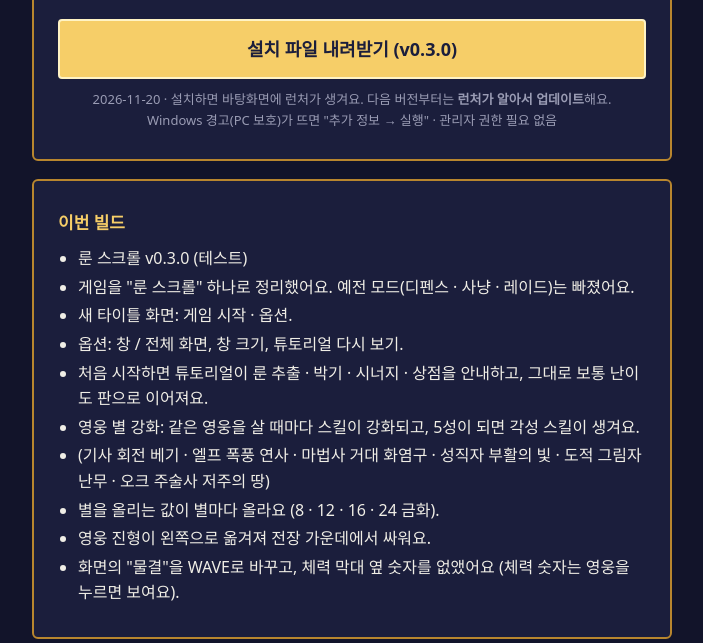
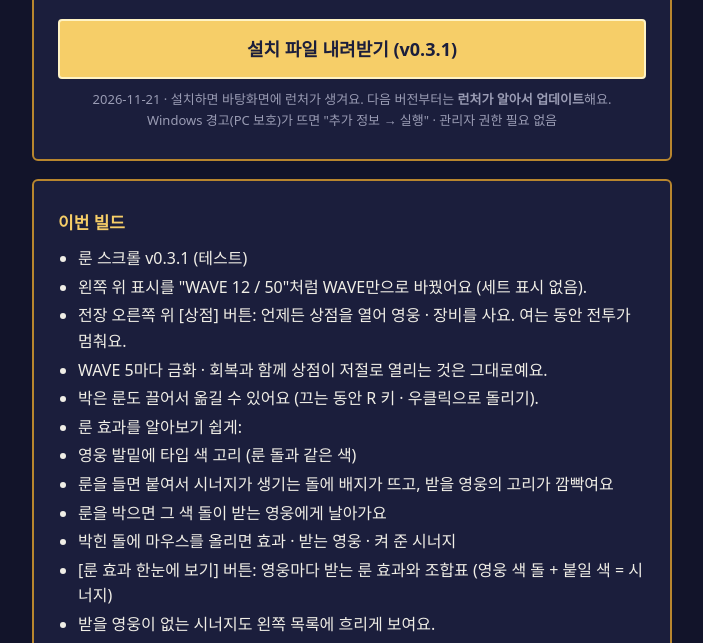
Before and after one commit to poi940326/herodefense, a plain HTML site: page index.html in a window 1280 px wide. Shown: the part 143-786 px from the top of the page, without its empty margins (288-991 px from the left). Drawn offline with Linux system fonts and the light colour scheme.

Commit message:
Update download page v0.3.1

```diff
--- a/index.html
+++ b/index.html
@@ -4,17 +4,20 @@
 <meta charset="utf-8">
 <meta name="viewport" content="width=device-width, initial-scale=1">
 <title>룬 스크롤 — 테스트 빌드</title>
-<!-- 팀원 테스트용 내려받기 페이지. python Tools/release/publish_github.py 가 0.3.0 · 2026-11-20 · <ul>
-      <li>룬 스크롤 v0.3.0 (테스트)</li>
-      <li>게임을 &quot;룬 스크롤&quot; 하나로 정리했어요. 예전 모드(디펜스 · 사냥 · 레이드)는 빠졌어요.</li>
-      <li>새 타이틀 화면: 게임 시작 · 옵션.</li>
-      <li>옵션: 창 / 전체 화면, 창 크기, 튜토리얼 다시 보기.</li>
-      <li>처음 시작하면 튜토리얼이 룬 추출 · 박기 · 시너지 · 상점을 안내하고, 그대로 보통 난이도 판으로 이어져요.</li>
-      <li>영웅 별 강화: 같은 영웅을 살 때마다 스킬이 강화되고, 5성이 되면 각성 스킬이 생겨요.</li>
-      <li>(기사 회전 베기 · 엘프 폭풍 연사 · 마법사 거대 화염구 · 성직자 부활의 빛 · 도적 그림자 난무 · 오크 주술사 저주의 땅)</li>
-      <li>별을 올리는 값이 별마다 올라요 (8 · 12 · 16 · 24 금화).</li>
-      <li>영웅 진형이 왼쪽으로 옮겨져 전장 가운데에서 싸워요.</li>
-      <li>화면의 &quot;물결&quot;을 WAVE로 바꾸고, 체력 막대 옆 숫자를 없앴어요 (체력 숫자는 영웅을 누르면 보여요).</li>
+<!-- 팀원 테스트용 내려받기 페이지. python Tools/release/publish_github.py 가 0.3.1 · 2026-11-21 · <ul>
+      <li>룬 스크롤 v0.3.1 (테스트)</li>
+      <li>왼쪽 위 표시를 &quot;WAVE 12 / 50&quot;처럼 WAVE만으로 바꿨어요 (세트 표시 없음).</li>
+      <li>전장 오른쪽 위 [상점] 버튼: 언제든 상점을 열어 영웅 · 장비를 사요. 여는 동안 전투가 멈춰요.</li>
+      <li>WAVE 5마다 금화 · 회복과 함께 상점이 저절로 열리는 것은 그대로예요.</li>
+      <li>박은 룬도 끌어서 옮길 수 있어요 (끄는 동안 R 키 · 우클릭으로 돌리기).</li>
+      <li>룬 효과를 알아보기 쉽게:</li>
+      <li>영웅 발밑에 타입 색 고리 (룬 돌과 같은 색)</li>
+      <li>룬을 들면 붙여서 시너지가 생기는 돌에 배지가 뜨고, 받을 영웅의 고리가 깜빡여요</li>
+      <li>룬을 박으면 그 색 돌이 받는 영웅에게 날아가요</li>
+      <li>박힌 돌에 마우스를 올리면 효과 · 받는 영웅 · 켜 준 시너지</li>
+      <li>[룬 효과 한눈에 보기] 버튼: 영웅마다 받는 룬 효과와 조합표 (영웅 색 돌 + 붙일 색 = 시너지)</li>
+      <li>받을 영웅이 없는 시너지도 왼쪽 목록에 흐리게 보여요.</li>
+      <li>적이 많이 몰려와도 영웅이 왼쪽 끝까지 밀리지 않고 조금 밀리다 버텨요.</li>
     </ul> 를 채워 올린다. -->
 <style>
   :root { --bg: #12142a; --panel: #1b1e3c; --ink: #f0eee6; --dim: #9a9cb4; --line: #2e3260; --gold: #f6ce68; --gold-d: #b8862e; }
@@ -50,24 +53,27 @@
   <div class="card">
     <h1>룬 스크롤</h1>
     <div class="sub">Rune Scroll · 팀원 테스트 빌드 · Windows</div>
-    <a class="dl" href="https://github.com/poi940326/herodefense/releases/latest/download/HeroDefense-Setup.exe">설치 파일 내려받기 (v0.3.0)</a>
-    <div class="meta">2026-11-20 · 설치하면 바탕화면에 런처가 생겨요. 다음 버전부터는 <b>런처가 알아서 업데이트</b>해요.<br>
+    <a class="dl" href="https://github.com/poi940326/herodefense/releases/latest/download/HeroDefense-Setup.exe">설치 파일 내려받기 (v0.3.1)</a>
+    <div class="meta">2026-11-21 · 설치하면 바탕화면에 런처가 생겨요. 다음 버전부터는 <b>런처가 알아서 업데이트</b>해요.<br>
       Windows 경고(PC 보호)가 뜨면 "추가 정보 → 실행" · 관리자 권한 필요 없음</div>
   </div>
 
   <div class="card">
     <h2>이번 빌드</h2>
     <ul>
-      <li>룬 스크롤 v0.3.0 (테스트)</li>
-      <li>게임을 &quot;룬 스크롤&quot; 하나로 정리했어요. 예전 모드(디펜스 · 사냥 · 레이드)는 빠졌어요.</li>
-      <li>새 타이틀 화면: 게임 시작 · 옵션.</li>
-      <li>옵션: 창 / 전체 화면, 창 크기, 튜토리얼 다시 보기.</li>
-      <li>처음 시작하면 튜토리얼이 룬 추출 · 박기 · 시너지 · 상점을 안내하고, 그대로 보통 난이도 판으로 이어져요.</li>
-      <li>영웅 별 강화: 같은 영웅을 살 때마다 스킬이 강화되고, 5성이 되면 각성 스킬이 생겨요.</li>
-      <li>(기사 회전 베기 · 엘프 폭풍 연사 · 마법사 거대 화염구 · 성직자 부활의 빛 · 도적 그림자 난무 · 오크 주술사 저주의 땅)</li>
-      <li>별을 올리는 값이 별마다 올라요 (8 · 12 · 16 · 24 금화).</li>
-      <li>영웅 진형이 왼쪽으로 옮겨져 전장 가운데에서 싸워요.</li>
-      <li>화면의 &quot;물결&quot;을 WAVE로 바꾸고, 체력 막대 옆 숫자를 없앴어요 (체력 숫자는 영웅을 누르면 보여요).</li>
+      <li>룬 스크롤 v0.3.1 (테스트)</li>
+      <li>왼쪽 위 표시를 &quot;WAVE 12 / 50&quot;처럼 WAVE만으로 바꿨어요 (세트 표시 없음).</li>
+      <li>전장 오른쪽 위 [상점] 버튼: 언제든 상점을 열어 영웅 · 장비를 사요. 여는 동안 전투가 멈춰요.</li>
+      <li>WAVE 5마다 금화 · 회복과 함께 상점이 저절로 열리는 것은 그대로예요.</li>
+      <li>박은 룬도 끌어서 옮길 수 있어요 (끄는 동안 R 키 · 우클릭으로 돌리기).</li>
+      <li>룬 효과를 알아보기 쉽게:</li>
+      <li>영웅 발밑에 타입 색 고리 (룬 돌과 같은 색)</li>
+      <li>룬을 들면 붙여서 시너지가 생기는 돌에 배지가 뜨고, 받을 영웅의 고리가 깜빡여요</li>
+      <li>룬을 박으면 그 색 돌이 받는 영웅에게 날아가요</li>
+      <li>박힌 돌에 마우스를 올리면 효과 · 받는 영웅 · 켜 준 시너지</li>
+      <li>[룬 효과 한눈에 보기] 버튼: 영웅마다 받는 룬 효과와 조합표 (영웅 색 돌 + 붙일 색 = 시너지)</li>
+      <li>받을 영웅이 없는 시너지도 왼쪽 목록에 흐리게 보여요.</li>
+      <li>적이 많이 몰려와도 영웅이 왼쪽 끝까지 밀리지 않고 조금 밀리다 버텨요.</li>
     </ul>
   </div>
 
```
